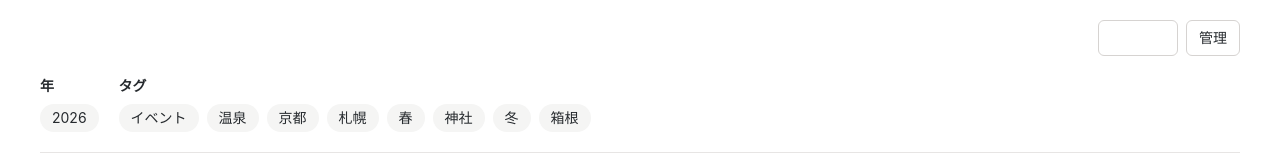
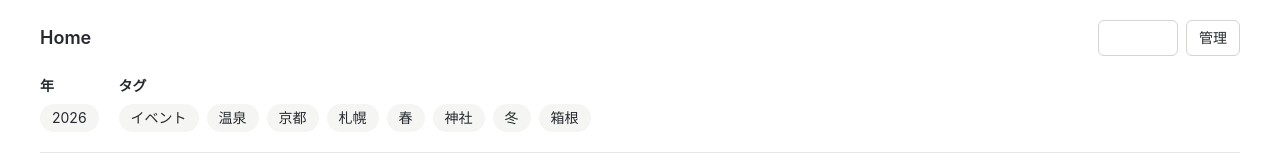
Before and after one commit to ryouy/memories, a Next.js app: page / in a window 1280 px wide. Shown: the top 160 px of the page. Built offline with nearby package versions, Linux system fonts and the light colour scheme.

Commit message:
Add home button to header left side

```diff
--- a/components/layout/site-shell.tsx
+++ b/components/layout/site-shell.tsx
@@ -1,3 +1,4 @@
+import Link from "next/link";
 import type { SiteSettings } from "@/types/content";
 import { AdminQuickLogin } from "@/components/layout/admin-quick-login";
 
@@ -15,7 +16,10 @@ export function SiteShell({
   void settings;
   return (
     <div className="min-h-screen bg-white">
-      <header className="mx-auto flex max-w-[1360px] justify-end px-5 py-5 sm:px-8 lg:px-10">
+      <header className="mx-auto flex max-w-[1360px] items-center justify-between px-5 py-5 sm:px-8 lg:px-10">
+        <Link href="/" className="text-lg font-semibold hover:opacity-75">
+          Home
+        </Link>
         <AdminQuickLogin target={adminTarget} label={adminLabel} />
       </header>
       {children}
```
